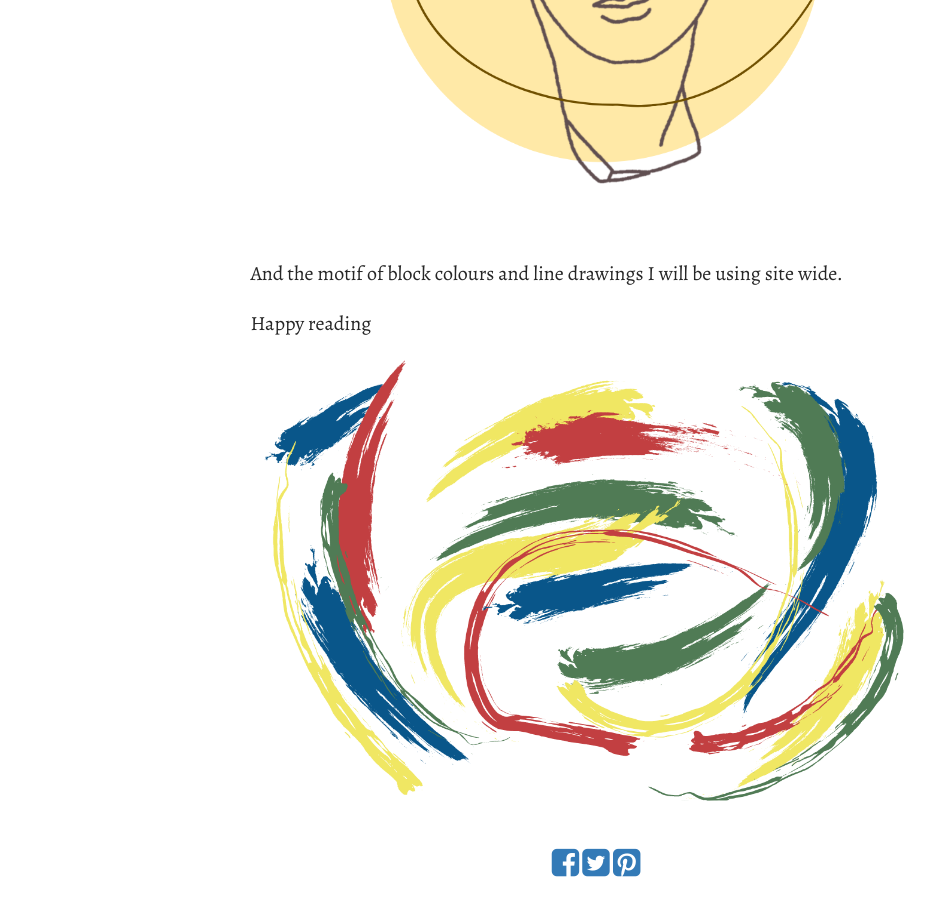
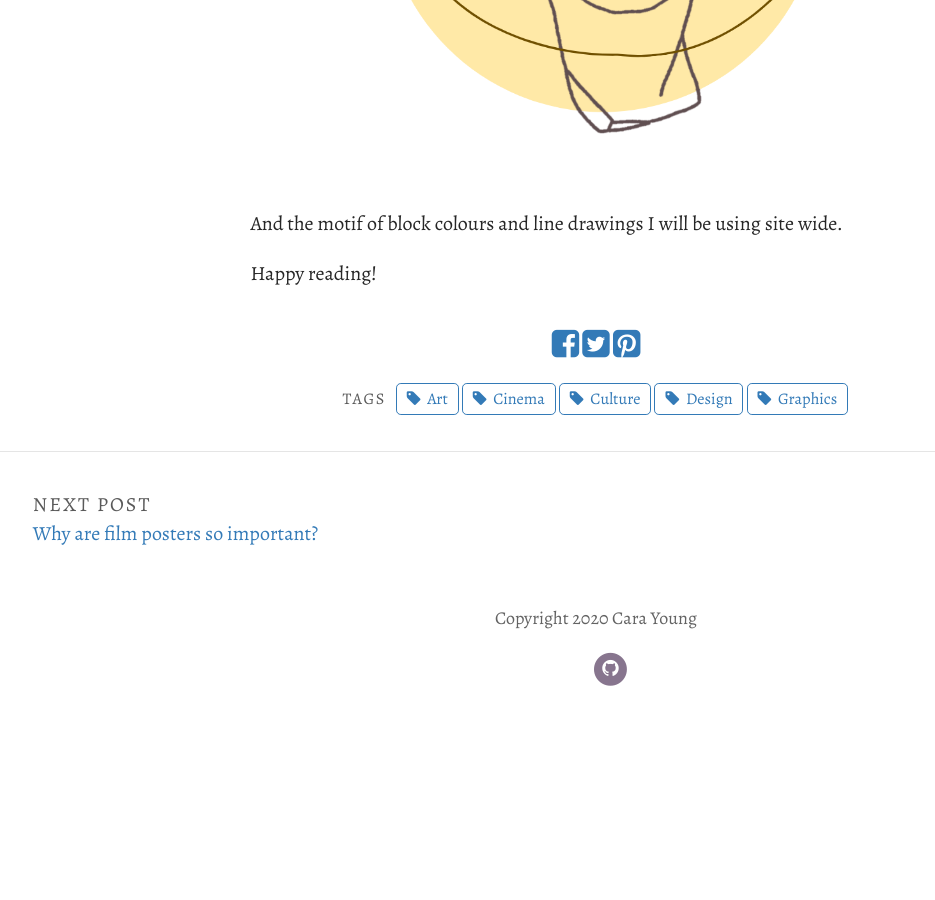
Before and after one commit to caraloi/cinemaparadiso, a Jekyll site: the page built from _posts/2019-07-20-here-is-my-new-post-for-trial.md, in a window 1280 px wide and 900 px high, scrolled down 3311 px. Shown: the whole window, without its empty margins (44-979 px from the left). Built offline with Jekyll 4.4.1, drawn with Linux system fonts in a browser that asks for light colours; some web fonts are replaced; after the commit the page ends 4027 px from its top, so only the background shows below that.

Commit message:
Update Post “2019-07-20-here-is-my-new-post-for-trial”

```diff
--- a/_posts/2019-07-20-here-is-my-new-post-for-trial.md
+++ b/_posts/2019-07-20-here-is-my-new-post-for-trial.md
@@ -50,10 +50,8 @@ I was intrigued by the incorporation of classic and modern techniques used to cr
 \
 This led to the creation of my logo:
 
-
-
 ![](../uploads/untitled-design-4-.png)
 
 And the motif of block colours and line drawings I will be using site wide.
 
-Happy reading![](https://cinemaparadiso.netlify.app/uploads/brush.png)
+Happy reading!
```
